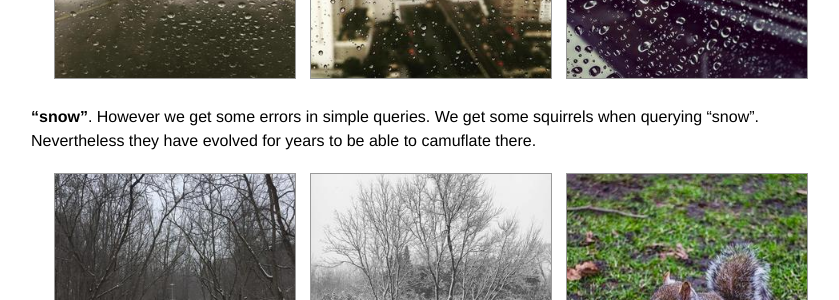
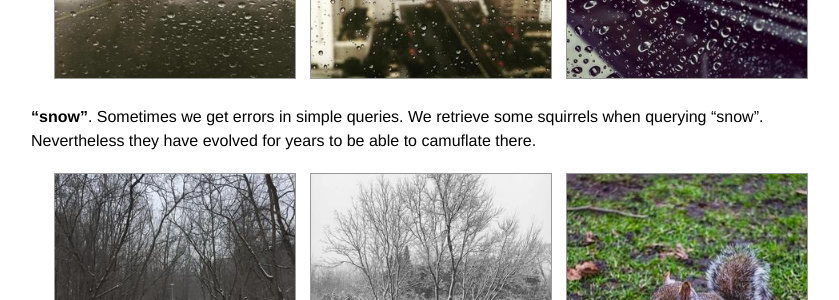
Before and after one commit to gombru/gombru.github.io, a Jekyll site: the page built from _posts/2017-06-30-phd.markdown, in a window 1280 px wide and 900 px high, scrolled down 4369 px. Shown: the part 152-452 px from the top of the window, without its empty margins (209-1048 px from the left). Built offline with Jekyll 4.4.1, drawn with Linux system fonts in a browser that asks for light colours.

Commit message:
learning inatatopic post

```diff
--- a/_posts/2017-06-30-phd.markdown
+++ b/_posts/2017-06-30-phd.markdown
@@ -135,7 +135,7 @@ Let's have a look at the first 3 images retrieved by different concepts, startin
 </div>
 
 
-**"snow"**. However we get some errors in simple queries. We get some squirrels when querying "snow". Nevertheless they have evolved for years to be able to camuflate there.
+**"snow"**. Sometimes we get errors in simple queries. We retrieve some squirrels when querying "snow". Nevertheless they have evolved for years to be able to camuflate there.
 
 <div class="imgcap">
 	<div style="display:inline-block">
```
Also changed, not shown: 1 other file.
